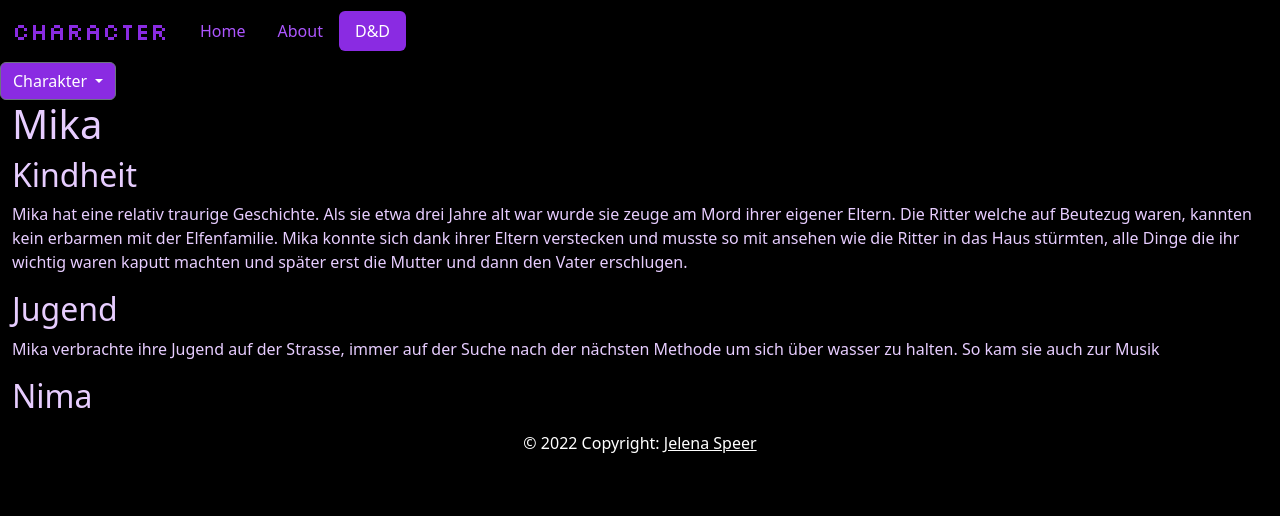
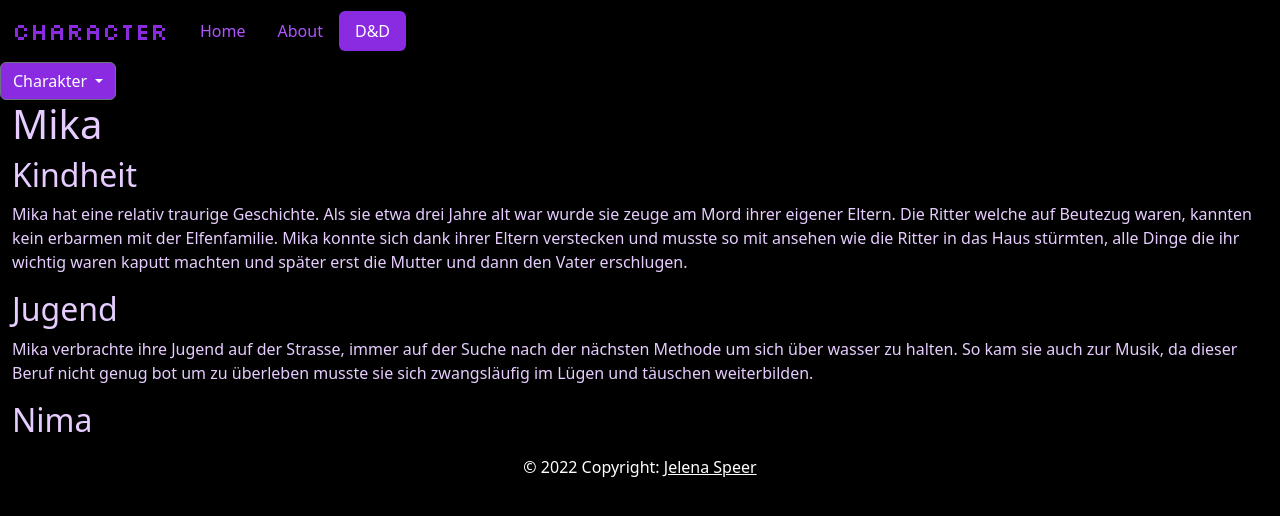
Before and after one commit to Jelenal1/WebPortfolio, a plain HTML site: page pages/dnd.html in a window 1280 px wide. Drawn offline with nearby package versions, Linux system fonts and the light colour scheme.

Commit message:
Added more content

```diff
--- a/pages/dnd.html
+++ b/pages/dnd.html
@@ -58,7 +58,7 @@
     <p>Mika hat eine relativ traurige Geschichte. Als sie etwa drei Jahre alt war wurde sie zeuge am Mord ihrer eigener Eltern. Die Ritter welche auf Beutezug waren, kannten kein erbarmen mit der Elfenfamilie. Mika konnte sich dank ihrer Eltern verstecken
         und musste so mit ansehen wie die Ritter in das Haus stürmten, alle Dinge die ihr wichtig waren kaputt machten und später erst die Mutter und dann den Vater erschlugen.</p>
     <h2>Jugend</h2>
-    <p>Mika verbrachte ihre Jugend auf der Strasse, immer auf der Suche nach der nächsten Methode um sich über wasser zu halten. So kam sie auch zur Musik</p>
+    <p>Mika verbrachte ihre Jugend auf der Strasse, immer auf der Suche nach der nächsten Methode um sich über wasser zu halten. So kam sie auch zur Musik, da dieser Beruf nicht genug bot um zu überleben musste sie sich zwangsläufig im Lügen und täuschen weiterbilden.</p>
     <h2 id="nima">Nima</h2>
     <p></p>
 
```
